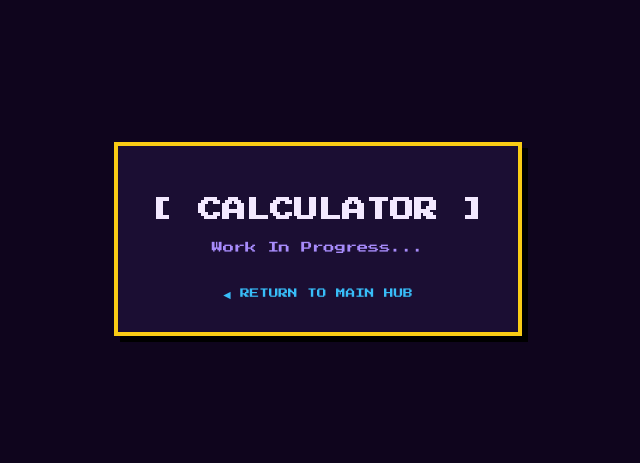
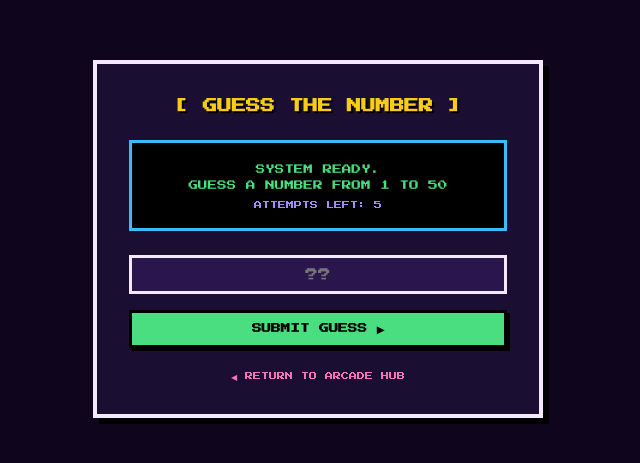
Before and after one commit to its-sushilkumar/calc-app, a plain HTML site: page index.html in a window 1280 px wide. Shown: the part 161-624 px from the top of the page, without its empty margins (322-962 px from the left). Drawn offline with Linux system fonts and the light colour scheme.

Commit message:
Convert calculator into 8-bit number guessing mini-game

```diff
--- a/index.html
+++ b/index.html
@@ -2,41 +2,207 @@
 <html lang="en">
 <head>
   <meta charset="UTF-8">
-  <title>8-Bit Calculator</title>
+  <title>8-Bit Guessing Game</title>
   <link href="https://fonts.googleapis.com/css2?family=Press+Start+2P&display=swap" rel="stylesheet">
   <style>
+    :root {
+      --bg-color: #0f051d;
+      --screen-bg: #1b0e33;
+      --card-bg: #2a164d;
+      --text-main: #f3e8ff;
+      --text-muted: #a78bfa;
+      --yellow: #facc15;
+      --green: #4ade80;
+      --pink: #f472b6;
+      --cyan: #38bdf8;
+      --red: #f87171;
+    }
+
+    * {
+      box-sizing: border-box;
+      margin: 0;
+      padding: 0;
+      font-family: 'Press Start 2P', monospace;
+      image-rendering: pixelated;
+    }
+
     body {
-      background: #0f051d;
-      color: #f3e8ff;
-      font-family: 'Press Start 2P', monospace;
+      background-color: var(--bg-color);
+      color: var(--text-main);
+      min-height: 100vh;
       display: flex;
       flex-direction: column;
       align-items: center;
       justify-content: center;
-      height: 100vh;
+      padding: 1rem;
+    }
+
+    .arcade-cabinet {
+      background: var(--screen-bg);
+      border: 4px solid var(--text-main);
+      box-shadow: 6px 6px 0px #000;
+      padding: 2rem;
+      max-width: 450px;
+      width: 100%;
+      text-align: center;
+    }
+
+    h1 {
+      font-size: 0.9rem;
+      color: var(--yellow);
+      text-shadow: 2px 2px 0px #000;
+      margin-bottom: 1.5rem;
+      line-height: 1.4;
+    }
+
+    .screen {
+      background: #000;
+      border: 3px solid var(--cyan);
+      padding: 1.2rem;
+      margin-bottom: 1.5rem;
+      min-height: 90px;
+      display: flex;
+      flex-direction: column;
+      justify-content: center;
+      align-items: center;
+    }
+
+    .msg {
+      font-size: 0.6rem;
+      color: var(--green);
+      line-height: 1.6;
+      margin-bottom: 0.5rem;
+    }
+
+    .stats {
+      font-size: 0.5rem;
+      color: var(--text-muted);
+    }
+
+    .controls {
+      display: flex;
+      flex-direction: column;
+      gap: 1rem;
+    }
+
+    input[type="number"] {
+      background: var(--card-bg);
+      border: 3px solid var(--text-main);
+      color: var(--yellow);
+      font-size: 0.8rem;
+      padding: 10px;
+      text-align: center;
+      width: 100%;
+      outline: none;
+    }
+
+    input[type="number"]::-webkit-inner-spin-button,
+    input[type="number"]::-webkit-outer-spin-button {
+      -webkit-appearance: none;
       margin: 0;
     }
-    .calc-box {
-      border: 4px solid #facc15;
-      padding: 2rem;
-      background: #1b0e33;
-      box-shadow: 6px 6px 0px #000;
-      text-align: center;
+
+    .btn {
+      background: var(--green);
+      color: #000;
+      font-size: 0.6rem;
+      font-weight: bold;
+      padding: 10px;
+      border: 3px solid #000;
+      box-shadow: 3px 3px 0px #000;
+      cursor: pointer;
+      text-transform: uppercase;
     }
-    a {
-      color: #38bdf8;
+
+    .btn:active {
+      transform: translate(2px, 2px);
+      box-shadow: 1px 1px 0px #000;
+    }
+
+    .back-link {
+      display: inline-block;
+      color: var(--pink);
       text-decoration: none;
-      font-size: 0.6rem;
+      font-size: 0.5rem;
       margin-top: 1.5rem;
-      display: inline-block;
+    }
+
+    .back-link:hover {
+      text-decoration: underline;
     }
   </style>
 </head>
 <body>
-  <div class="calc-box">
-    <h2>[ CALCULATOR ]</h2>
-    <p style="font-size: 0.7rem; color: #a78bfa; margin-top: 1rem;">Work In Progress...</p>
-    <a href="https://home-page-two-flax.vercel.app/">◀ RETURN TO MAIN HUB</a>
+
+  <div class="arcade-cabinet">
+    <h1>[ GUESS THE NUMBER ]</h1>
+
+    <div class="screen">
+      <div id="game-msg" class="msg">SYSTEM READY.<br>GUESS A NUMBER FROM 1 TO 50</div>
+      <div id="game-stats" class="stats">ATTEMPTS LEFT: 5</div>
+    </div>
+
+    <div class="controls" id="input-area">
+      <input type="number" id="user-guess" min="1" max="50" placeholder="??">
+      <button class="btn" onclick="checkGuess()">SUBMIT GUESS ▶</button>
+    </div>
+
+    <a href="https://home-page-sushil.vercel.app" class="back-link">◀ RETURN TO ARCADE HUB</a>
   </div>
+
+  <script>
+    let secretNumber = Math.floor(Math.random() * 50) + 1;
+    let attemptsLeft = 5;
+
+    function checkGuess() {
+      const inputEl = document.getElementById('user-guess');
+      const msgEl = document.getElementById('game-msg');
+      const statsEl = document.getElementById('game-stats');
+      const guess = parseInt(inputEl.value);
+
+      if (isNaN(guess) || guess < 1 || guess > 50) {
+        msgEl.style.color = 'var(--red)';
+        msgEl.innerHTML = "ERROR: ENTER 1 TO 50!";
+        return;
+      }
+
+      attemptsLeft--;
+
+      if (guess === secretNumber) {
+        msgEl.style.color = 'var(--green)';
+        msgEl.innerHTML = `VICTORY! SECRET WAS ${secret secretNumber}.`;
+        statsEl.innerHTML = "PRESS F5 TO REPLAY";
+        lockGame();
+      } else if (attemptsLeft === 0) {
+        msgEl.style.color = 'var(--red)';
+        msgEl.innerHTML = `GAME OVER! SECRET WAS ${secretNumber}.`;
+        statsEl.innerHTML = "OUT OF ATTEMPTS";
+        lockGame();
+      } else if (guess < secretNumber) {
+        msgEl.style.color = 'var(--yellow)';
+        msgEl.innerHTML = `TOO LOW! GO HIGHER.`;
+        statsEl.innerHTML = `ATTEMPTS LEFT: ${attemptsLeft}`;
+      } else {
+        msgEl.style.color = 'var(--yellow)';
+        msgEl.innerHTML = `TOO HIGH! GO LOWER.`;
+        statsEl.innerHTML = `ATTEMPTS LEFT: ${attemptsLeft}`;
+      }
+
+      inputEl.value = '';
+      inputEl.focus();
+    }
+
+    function lockGame() {
+      document.getElementById('input-area').style.display = 'none';
+    }
+
+    // Allow pressing 'Enter' to submit guess
+    document.getElementById('user-guess').addEventListener('keypress', function (e) {
+      if (e.key === 'Enter') {
+        checkGuess();
+      }
+    });
+  </script>
+
 </body>
 </html>
```
